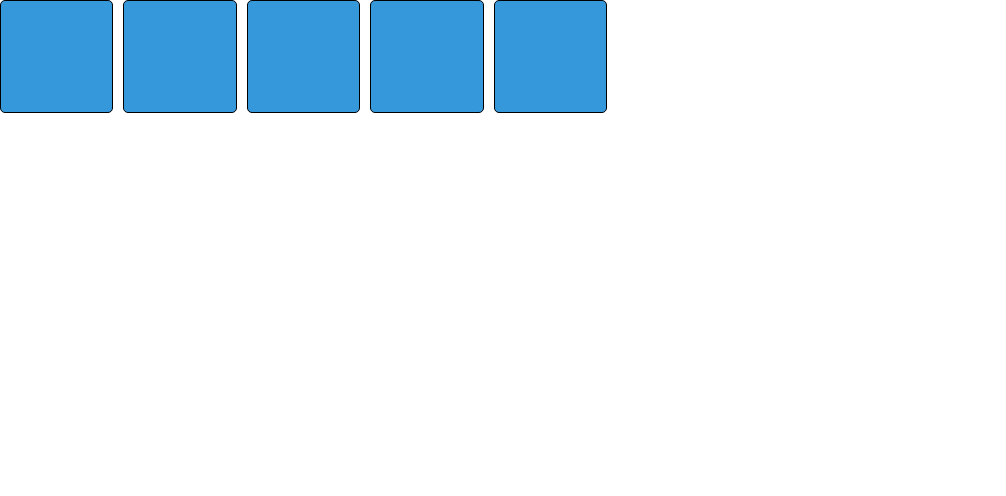
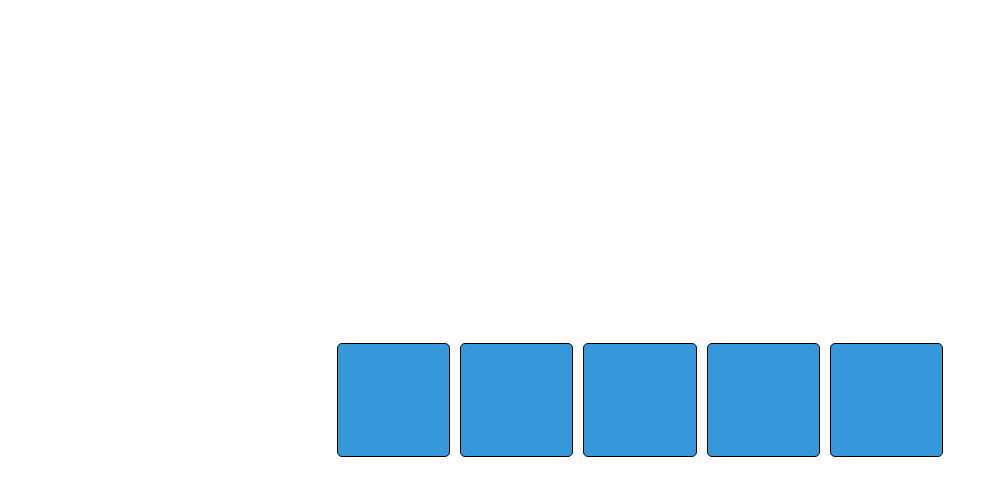
Before and after one commit to alexagobe1411-ai/colorfile, an Angular app in the folder colorfile/: page /palette in a window 1280 px wide. Shown: the top 496 px of the page, without its empty margins (0-1006 px from the left). Built offline with nearby package versions, Linux system fonts and the light colour scheme.

Commit message:
Adjustment  on justify colocation of 5 rectangles

```diff
--- a/colorfile/src/app/pages/palette/palette.component.css
+++ b/colorfile/src/app/pages/palette/palette.component.css
@@ -2,6 +2,9 @@
 .contenedor {
   display: flex;
 gap: 10px;
+justify-content: center;
+align-items: center;
+min-height: 100vh;
 }
 
 .rectangulo {
```
